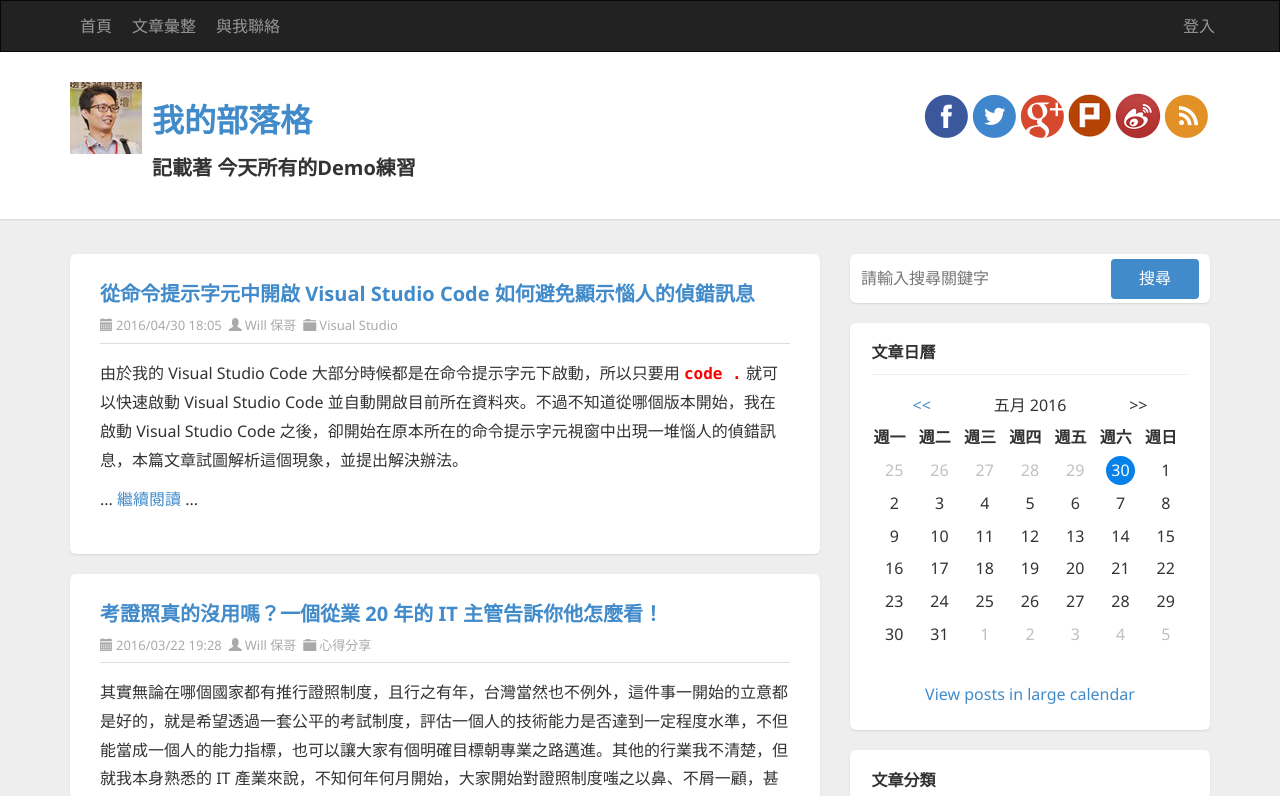
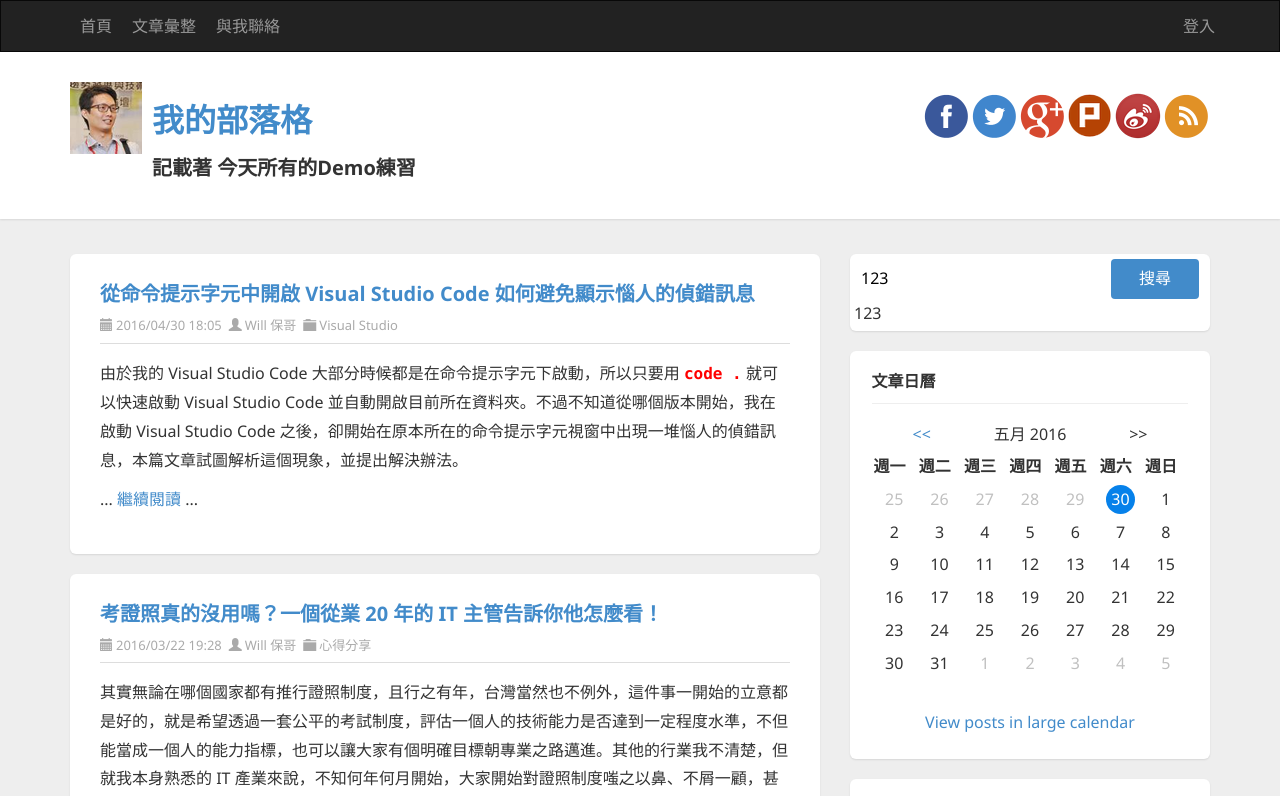
Before and after one commit to colagames/AngularJS4_demo, an Angular app: page / in a window 1280 px wide. Shown: the top 796 px of the page. Built offline with nearby package versions, Linux system fonts and the light colour scheme.

Commit message:
使用包裝過後的"類似"雙向繫節方法來達到輸入"搜尋字串"的字就會同步更新另外一組地值(app.component.html內)

```diff
--- a/src/app/app.component.html
+++ b/src/app/app.component.html
@@ -75,8 +75,10 @@
         <div class="widget search">
           <div class="widget-content">
             <div id="searchbox">
-              <input type="text" placeholder="請輸入搜尋關鍵字" accesskey="s">
+              <input type="text" placeholder="請輸入搜尋關鍵字" accesskey="s" [(ngModel)]="keyword">
+
               <input type="button" value="搜尋" id="searchbutton">
+              {{keyword}}
             </div>
           </div>
         </div>
--- a/src/app/app.component.ts
+++ b/src/app/app.component.ts
@@ -7,4 +7,5 @@
 })
 export class AppComponent {
   title = 'app';
+  keyword = '123';
 }
--- a/src/app/app.module.ts
+++ b/src/app/app.module.ts
@@ -4,6 +4,9 @@
 import { AppRoutingModule } from './app-routing.module';
 import { AppComponent } from './app.component';
 import { HeaderComponent } from './header/header.component';
+
+import { FormsModule } from '@angular/forms'; // 註冊Forms 才可以使用 [(ngModule)]
+
 
 @NgModule({
   declarations: [
@@ -12,6 +15,7 @@
   ],
   imports: [
     BrowserModule,
+    FormsModule, // import上面的 FormsModule
     AppRoutingModule
   ],
   providers: [],
```
